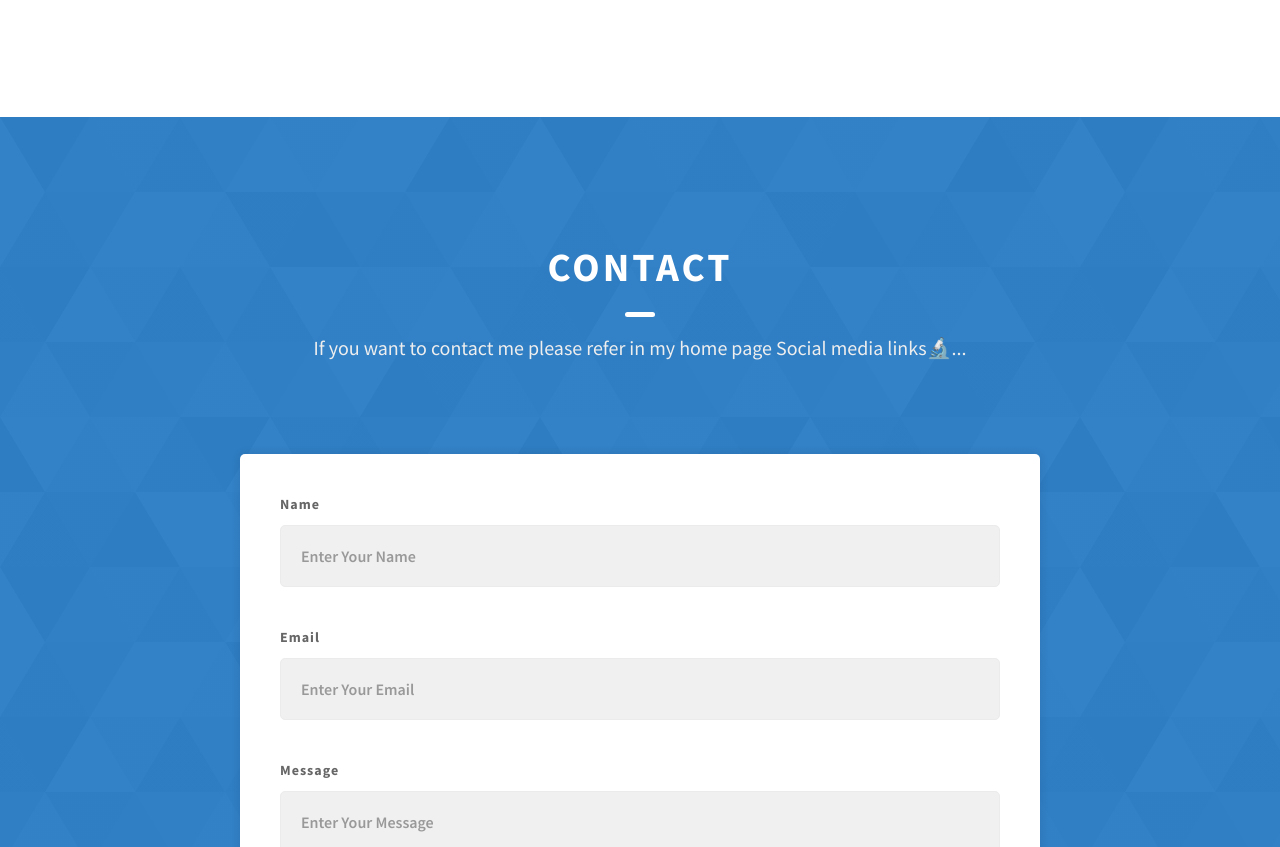
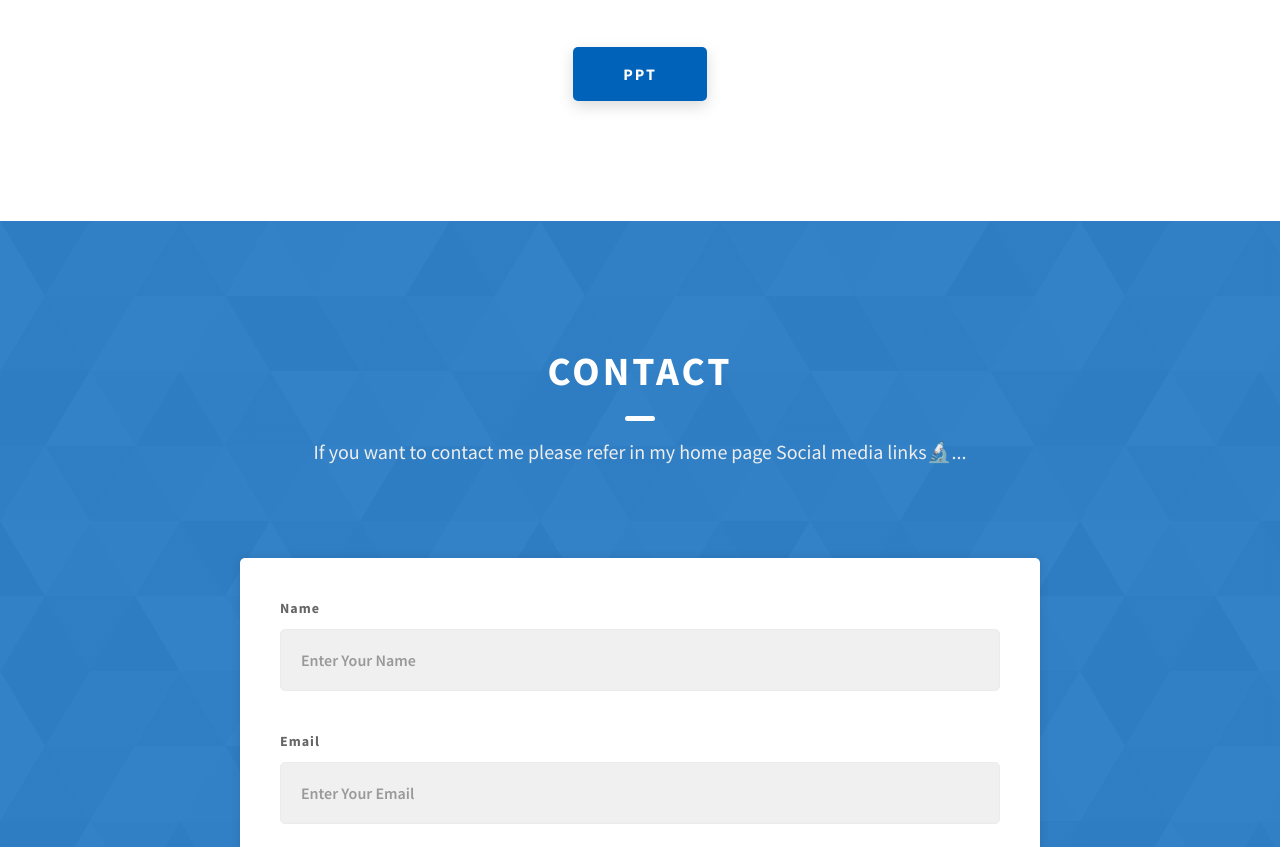
Before and after one commit to niteesh18433/Saiwebsite, a website: page index.html in a window 1280 px wide. Shown: the part 3637-4484 px from the top of the page. Drawn offline with Linux system fonts and the light colour scheme.

Commit message:
index.html

```diff
--- a/index.html
+++ b/index.html
@@ -286,6 +286,9 @@
           </div>
         </div>
       </div>
+      <div class="home-hero__cta">
+        <a href="https://docs.google.com/presentation/d/1LPBpOKzYEzEXLnEaahyY6Rb9GstOc1Cq/edit?usp=drive_link&ouid=105542754184477804616&rtpof=true&sd=true" class="btn btn--med btn--theme dynamicBgClr"><strong>PPT</strong></a>
+      </div>
     </section>
     <section id="contact" class="contact sec-pad dynamicBg">
       <div class="main-container">
```
